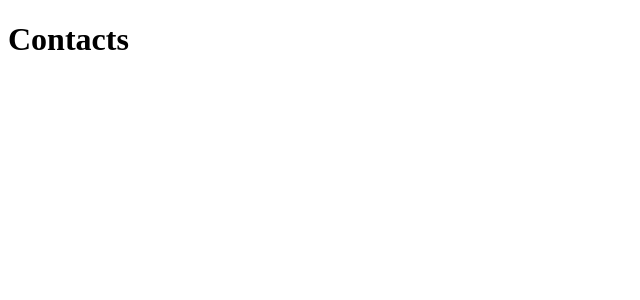
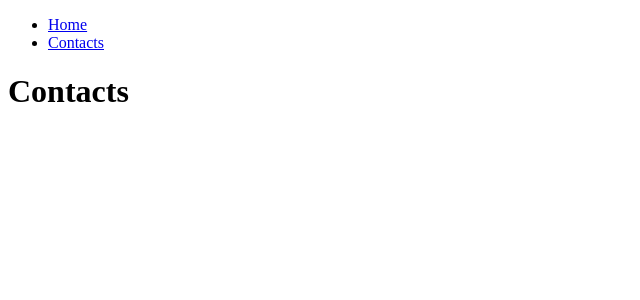
Before and after one commit to achkataa/climate-react, a React (Vite) app: page /contacts in a window 1280 px wide. Shown: the top 300 px of the page, without its empty margins (0-640 px from the left). Built offline with nearby package versions, Linux system fonts and the light colour scheme.

Commit message:
set router

```diff
--- /dev/null
+++ b/src/components/Header.jsx
@@ -0,0 +1,16 @@
+import {Link} from "react-router-dom";
+
+export default function Header() {
+    return (
+        <header>
+            <ul>
+                <li>
+                    <a href="/">Home</a>
+                </li>
+                <li>
+                    <a href="/contacts">Contacts</a>
+                </li>
+            </ul>
+        </header>
+    )
+}
--- a/src/main.jsx
+++ b/src/main.jsx
@@ -2,6 +2,7 @@ import React from 'react'
 import ReactDOM from 'react-dom/client'
 import App from './App'
 import Home from './pages/Home';
+import Header from "./components/Header.jsx";
 import Contacts from './pages/Contacts';
 import {
   createBrowserRouter,
@@ -17,7 +18,11 @@ const router = createBrowserRouter([
     path: '/contacts',
     element: <Contacts/>
   }
-
 ]);
 
-ReactDOM.createRoot(document.getElementById('root')).render(<RouterProvider router={router}/>);
+ReactDOM.createRoot(document.getElementById('root')).render(
+    <>
+      <Header/>
+        <RouterProvider router={router}/>
+    </>
+);
```
Also changed, not shown: src/routes.js (added, +19 -0 lines).
